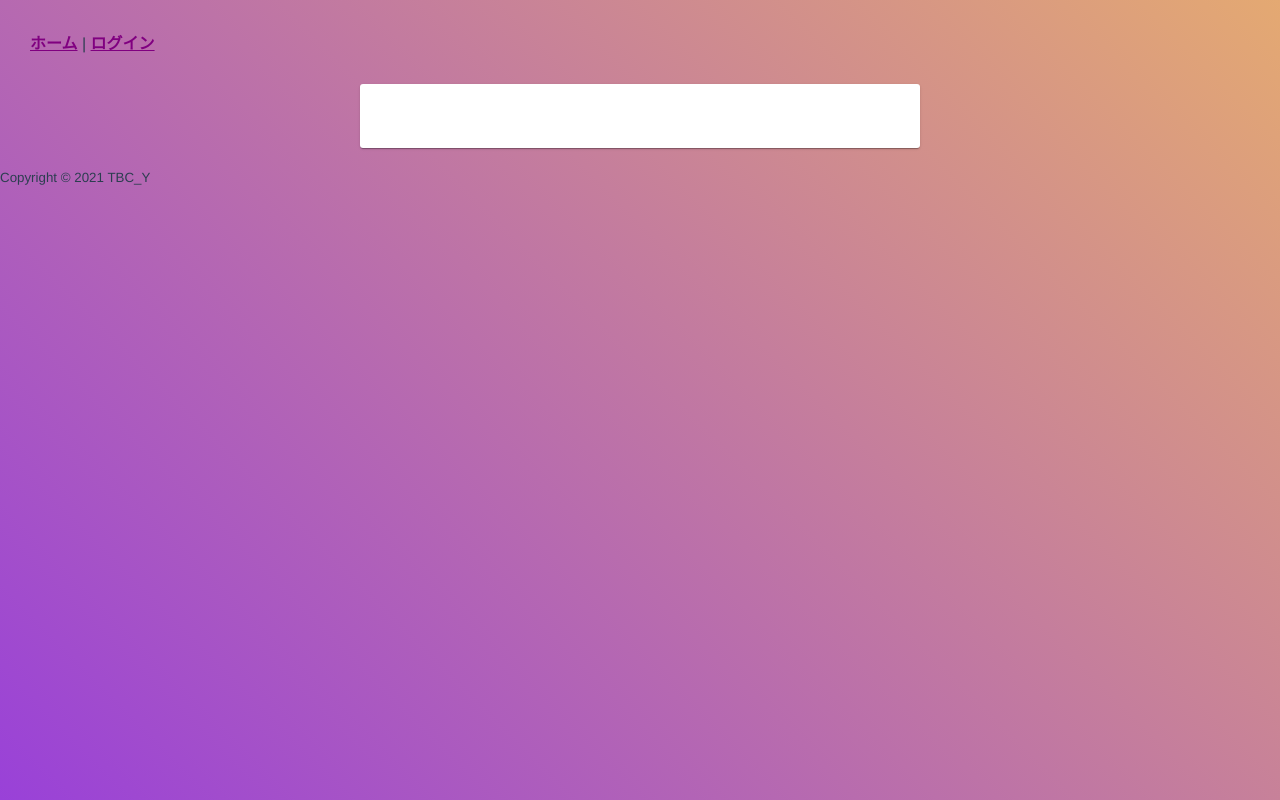
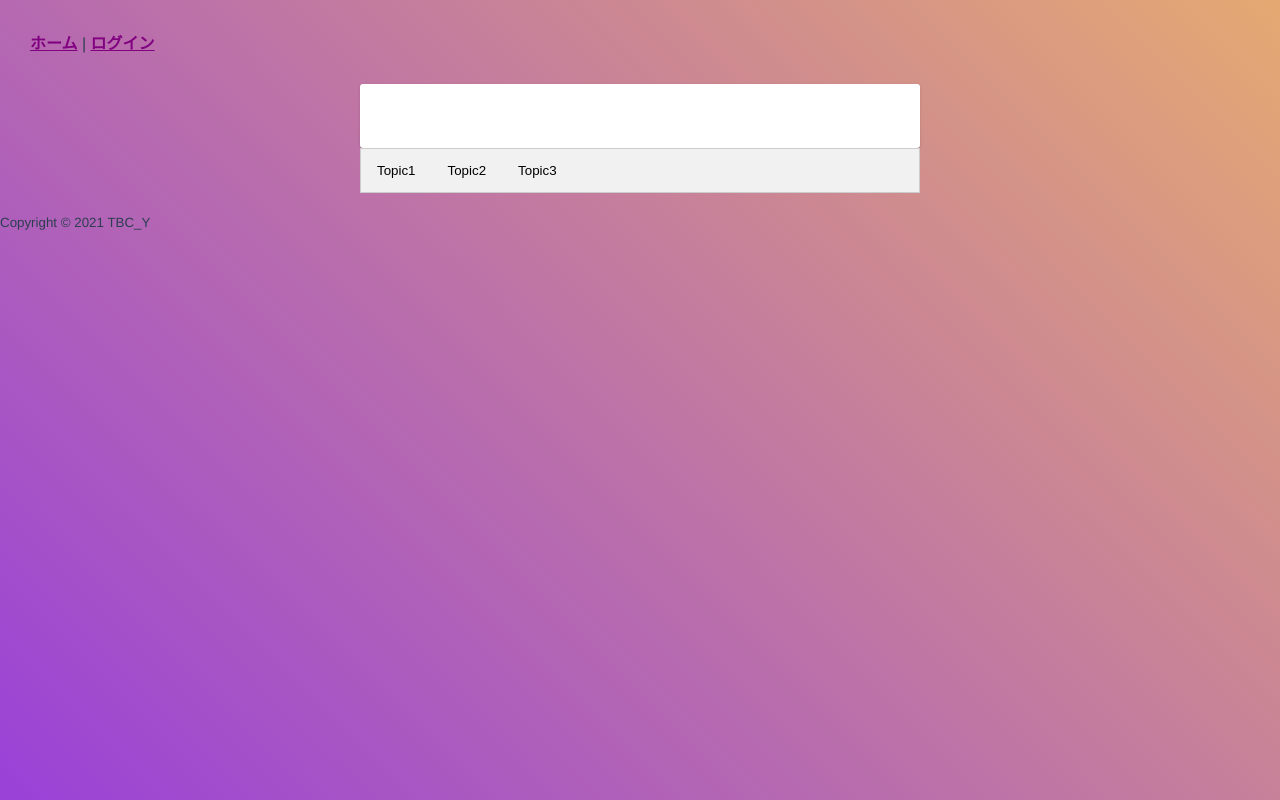
Before and after one commit to sana-osaki/Y, a Vue app in the folder front/topicslab/: page /user/login in a window 1280 px wide. Built offline with nearby package versions, Linux system fonts and the light colour scheme; what axios-cookiejar-support would draw is missing.

Commit message:
ユーザー画面にトピックとコメントを表示改訂版に追加

```diff
--- a/front/topicslab/src/views/User.vue
+++ b/front/topicslab/src/views/User.vue
@@ -4,8 +4,29 @@
       <template #content>
         {{user.name}}
       </template>
+      <TabView>
+        <TabPanel header="Header I">トピック</TabPanel>
+      </TabView>
     </Card>
   </div>
+<meta name="viewport" content="width=device-width, initial-scale=1">
+    <div class="tab">
+      <button class="tablinks" onclick="openTopic(event, 'Topic1')">Topic1</button>
+      <button class="tablinks" onclick="openTopic(event, 'Topic2')">Topic2</button>
+      <button class="tablinks" onclick="openTopic(event, 'Topic3')">Topic3</button>
+    </div>
+    <div id="Topic1" class="tabcontent">
+      <h3>Topic1</h3>
+      <p>Topic1の内容がここに表示されます。</p>
+    </div>
+    <div id="Topic2" class="tabcontent">
+      <h3>Topic2</h3>
+      <p>Topic2の内容がここに表示されます。</p>
+    </div>
+    <div id="Topic3" class="tabcontent">
+      <h3>Topic3</h3>
+      <p>Topic3の内容がここに表示されます。</p>
+    </div>
 </template>
 
 <script>
@@ -54,3 +75,32 @@ export default {
   }
 }
 </script>
+
+<style>
+  .tab {
+  overflow: hidden;
+  border: 1px solid #ccc;
+  background-color: #f1f1f1;
+}
+.tab button {
+  background-color: inherit;
+  float: left;
+  border: none;
+  outline: none;
+  cursor: pointer;
+  padding: 14px 16px;
+  transition: 0.3s;
+}
+.tab button:hover {
+  background-color: #ddd;
+}
+.tab button.active {
+  background-color: #ccc;
+}
+.tabcontent {
+  display: none;
+  padding: 6px 12px;
+  border: 1px solid #ccc;
+  border-top: none;
+}
+</style>
```
